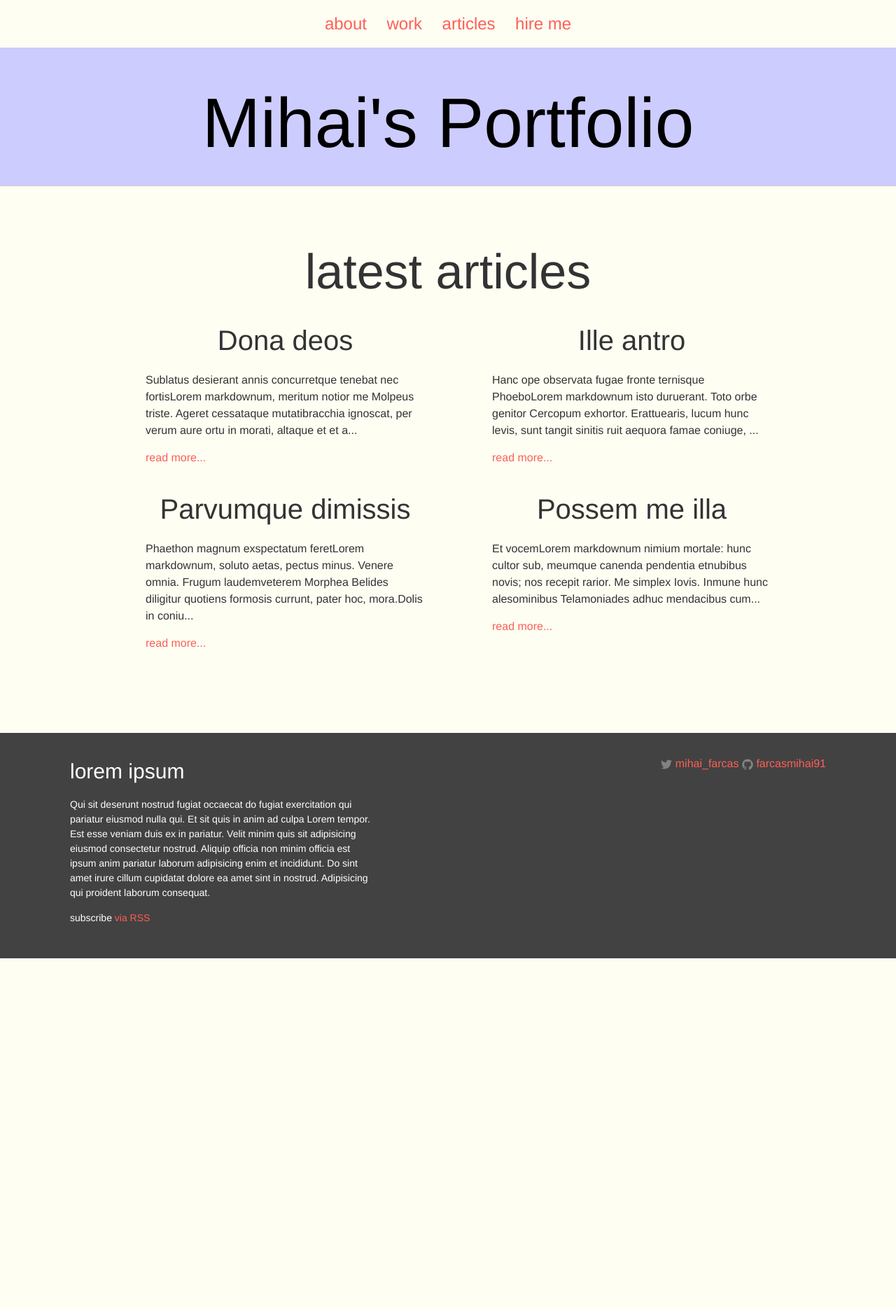
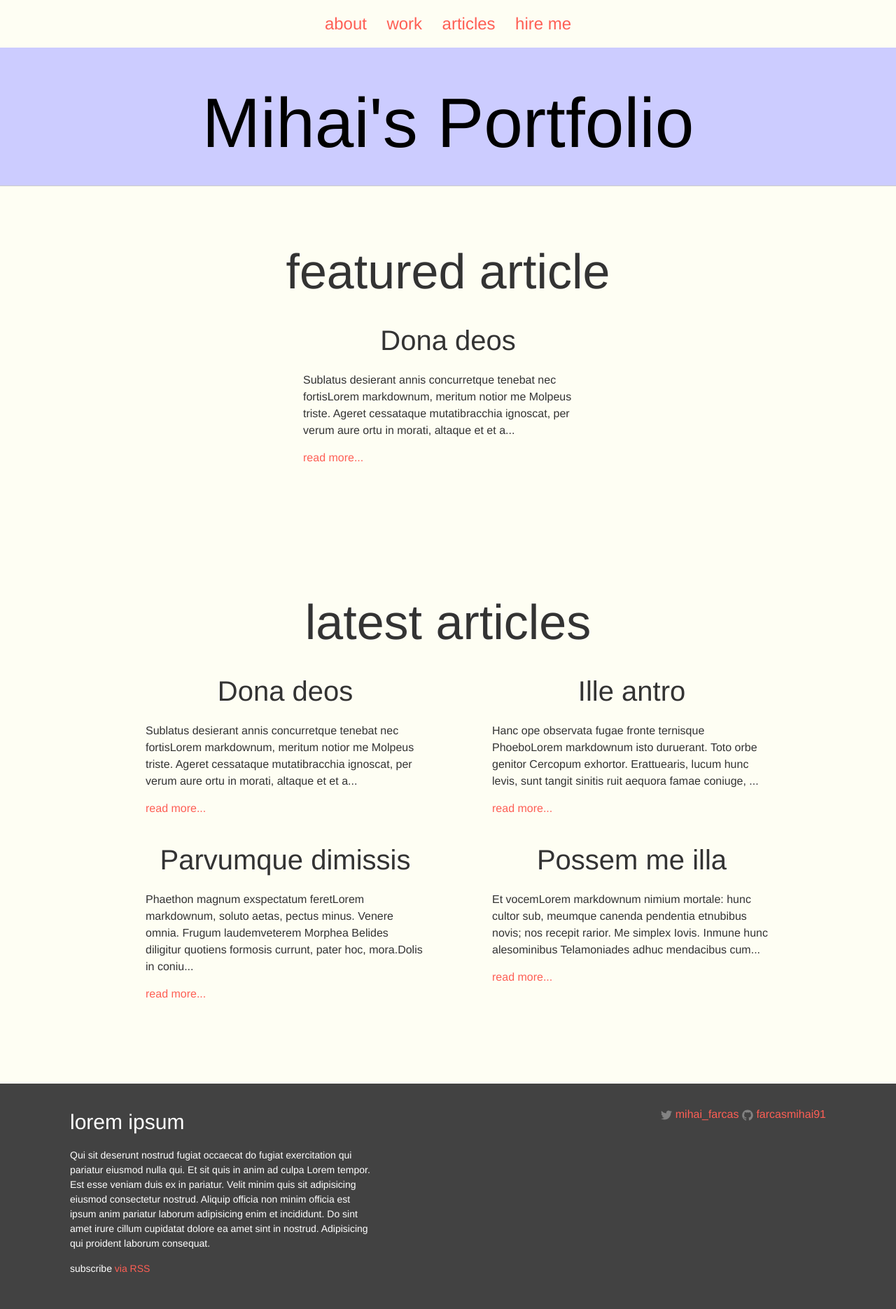
Before and after one commit to mihailtd/jekyll-portfolio, a Jekyll site: the page built from index.html, in a window 1280 px wide. Shown: the whole page at 70% size. Built offline with Jekyll 4.4.1, drawn with Linux system fonts in a browser that asks for light colours; before the commit the page ends 1369 px from its top, so only the background shows below that.

Commit message:
Featured Post
Added the style for the featured post section.
Avoided repetition of the post content by creating a Jekyll include ./_includes/post.html.

```diff
--- /dev/null
+++ b/_includes/post.html
@@ -0,0 +1,5 @@
+<h2> {{ post.title }} </h2>
+<p> {{ post.content | strip_html | strip_newlines | truncate: 200 }} </p>
+<p class="read-more-link">
+  <a href="#">read more...</a>
+</p>
--- a/_posts/2016-07-03-dona-deos.markdown
+++ b/_posts/2016-07-03-dona-deos.markdown
@@ -3,6 +3,7 @@
 title:  "Dona deos"
 date:   2016-07-03 13:56:46 +0300
 categories: jekyll update
+featured: true
 ---
 
 ## Sublatus desierant annis concurretque tenebat nec fortis
--- a/_sass/components/_post.scss
+++ b/_sass/components/_post.scss
@@ -14,3 +14,7 @@
 .post-read-more-link {
   text-align: center;
 }
+.post-featured {
+  float: none;
+  margin: 0 auto;
+}
--- a/index.html
+++ b/index.html
@@ -3,7 +3,21 @@
 ---
 
 <div class="home">
-  <!-- section for deatured posts -->
+  <!-- section for featured post -->
+  <section class="site-section site-section-last">
+    <div class="wrapper">
+      <h1>featured article</h1>
+      {% assign count = 0 %}
+        {% for post in site.posts reversed %}
+          {% if post.featured == true and count < 1 %}
+            <div class="post post-featured">
+              {% include post.html %}
+            </div>
+            {% assign count = count | plus: 1 %}
+          {% endif %}
+        {% endfor %}
+    </div>
+  </section>
   <!-- section for deatured projects -->
   <!-- section for latest articles -->
   <section class="site-section site-section-last">
@@ -12,11 +26,7 @@
       <ul class="post-list">
         {% for post in site.posts reversed | limit: 4 %}
         <li class="post">
-          <h2> {{ post.title }} </h2>
-          <p> {{ post.content | strip_html | strip_newlines | truncate: 200 }} </p>
-          <p class="read-more-link">
-            <a href="#">read more...</a>
-          </p>
+          {% include post.html %}
         </li>
         {% endfor %}
       </ul>
```
